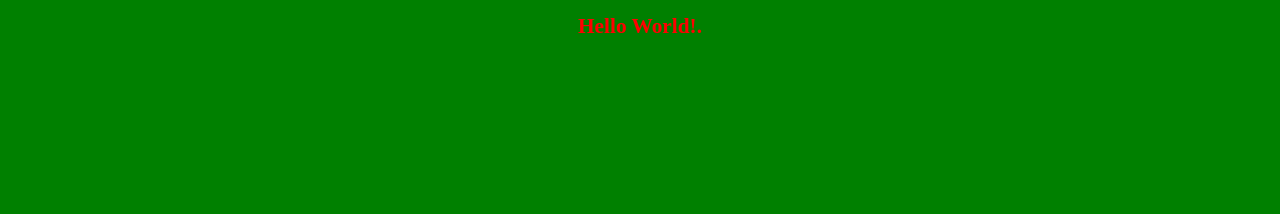
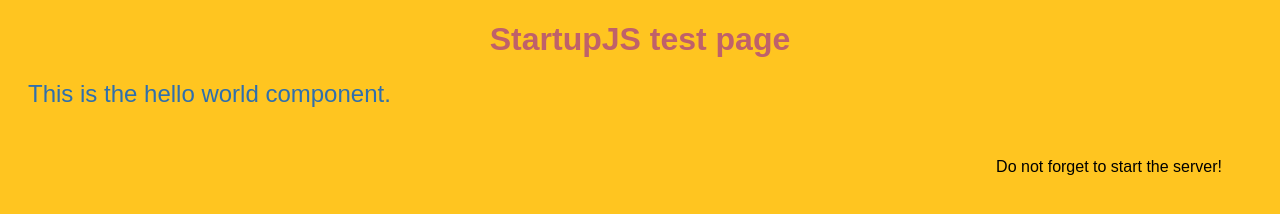
Before and after one commit to maxipaolucci/voting-app-ng2, a website built with webpack: page client/dist/index.html in a window 1280 px wide. Built offline with nearby package versions, Linux system fonts and the light colour scheme; files whose address does not match are found by name.

Commit message:
Renamed component to helloworld and made a better landing page

```diff
--- /dev/null
+++ b/client/src/components/helloWorld/helloWorld.js
@@ -0,0 +1,3 @@
+import './helloWorld.scss';
+
+export const helloWordStr = "This is the hello world component.";
--- /dev/null
+++ b/client/src/components/helloWorld/helloWorld.scss
@@ -0,0 +1,6 @@
+.hello-world-comp {
+  color: #2f6fad;
+  font-size: 18pt;
+  text-align: left;
+  margin: 20px;
+}
--- a/client/src/components/tab/tab.js
+++ /dev/null
@@ -1,3 +0,0 @@
-import './tab.scss';
-
-export const tabTitle = "this is the tab title";
--- a/client/src/components/tab/tab.scss
+++ /dev/null
@@ -1,9 +0,0 @@
-h1 {
-  font-size: 16pt;
-  text-align: center;
-  color: yellow;
-}
-
-body h1 {
-  color: red;
-}
--- a/client/src/main.js
+++ b/client/src/main.js
@@ -1,11 +1,30 @@
 import './styles/main.scss'; //first the base stylesheet
 
 import io from 'socket.io-client';
-import {tabTitle} from 'components/tab/tab'; //import the component and its styles
+import {helloWordStr} from 'components/helloWorld/helloWorld'; //import the component and its styles
 
 const serverPort = 3030; //the server by default is configure to listen at this port
 const socket = io(`${location.protocol}//${location.hostname}:${serverPort}`); //connect to the server
 
-socket.on('hello', msg => console.log(msg)); //receive hello event from the server
+let serverOffDiv = document.createElement('div');
 
-console.log(tabTitle);
+//print hello world component
+let elemDiv = document.createElement('div');
+elemDiv.innerHTML = helloWordStr;
+elemDiv.classList.add('hello-world-comp');
+document.body.appendChild(elemDiv);
+
+//print the server off div
+serverOffDiv.innerHTML = 'Do not forget to start the server!';
+serverOffDiv.classList.add('server-off');
+document.body.appendChild(serverOffDiv);
+
+socket.on('hello', msg => {
+  //receive hello event from the server
+  let serverDiv = document.createElement('div');
+  serverDiv.innerHTML = msg;
+  serverDiv.classList.add('server-msg');
+  document.body.appendChild(serverDiv);
+  //remove the server off div
+  document.body.removeChild(serverOffDiv);
+});
--- a/client/src/styles/main.scss
+++ b/client/src/styles/main.scss
@@ -1,7 +1,14 @@
 body {
+  background-color: #ffc520;
+  font-family: Arial;
+  text-align: center;
+
   h1 {
-    color: blue;
+    color: #bf616a;
   }
 
-  background-color: green;
+  .server-msg, .server-off {
+    text-align: right;
+    margin: 50px;
+  }
 }
--- a/server/index.js
+++ b/server/index.js
@@ -17,7 +17,7 @@ server.listen(port, () => {
 //WebSocket onConnection handler
 io.on('connection', (socket) => {
   console.log('Client connected!');
-  socket.emit('hello', 'this is the statupJS server!');
+  socket.emit('hello', 'StatupJS server is running!.');
 });
 
 //MIDLEWARES
```
Also changed, not shown: client/dist/index.html.
